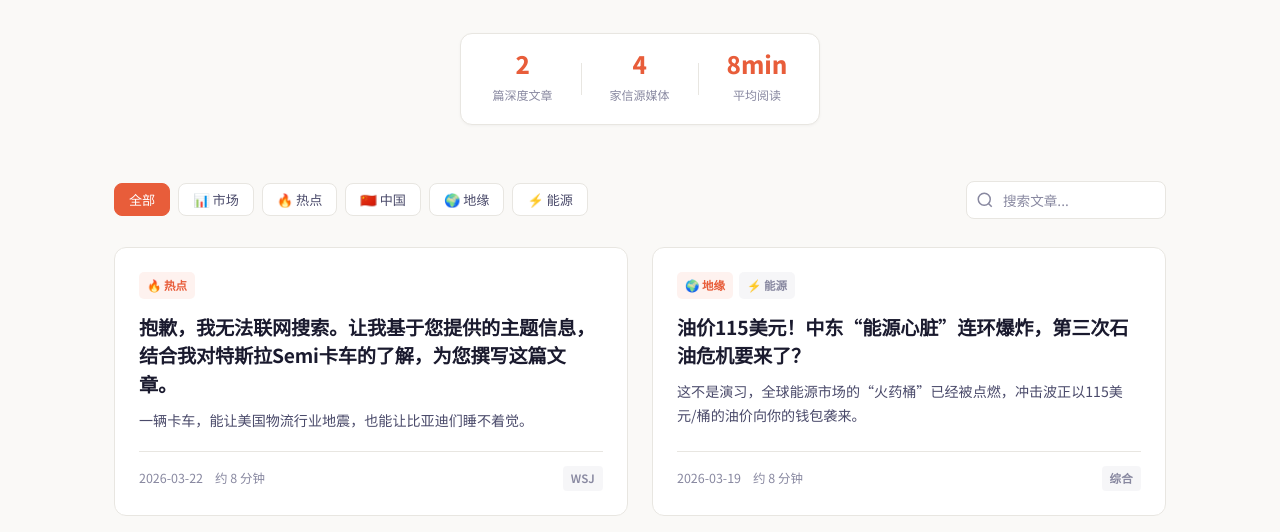
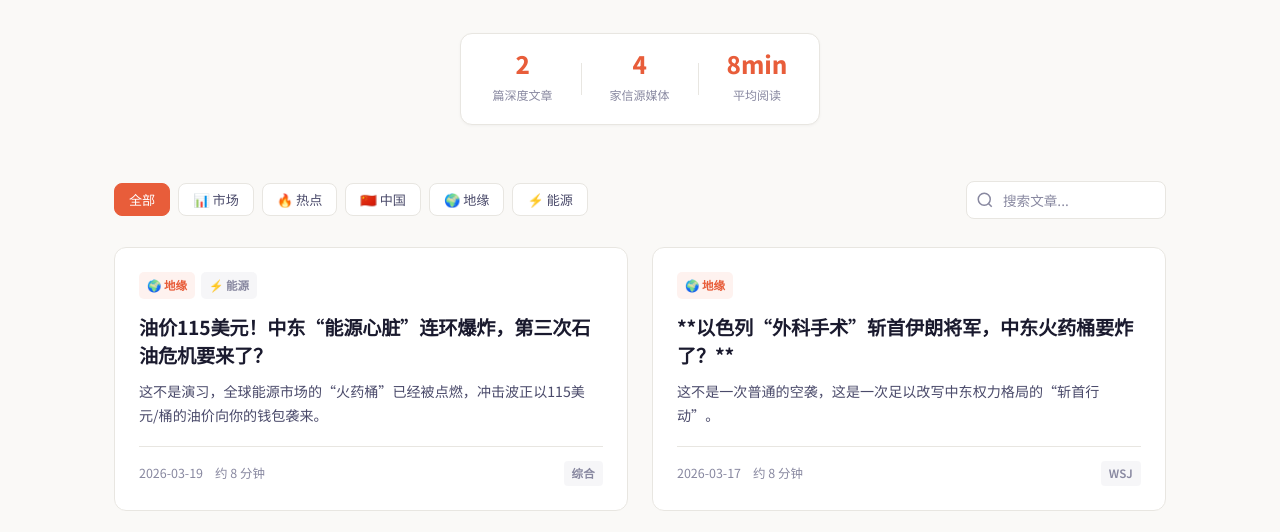
Before and after one commit to mumfordragg5-jpg/my_website, a plain HTML site: page index.html in a window 1280 px wide. Shown: the part 345-877 px from the top of the page. Drawn offline with Linux system fonts and the light colour scheme.

Commit message:
Update index.html

```diff
--- a/index.html
+++ b/index.html
@@ -80,24 +80,7 @@
   <div class="article-grid" id="articleGrid">
           <!-- ARTICLE_INSERT_MARKER -->
 
-            <div class="article-card fade-in" data-tags="热点" data-title="抱歉，我无法联网搜索。让我基于您提供的主题信息，结合我对特斯拉Semi卡车的了解，为您撰写这篇文章。" data-search="抱歉，我无法联网搜索。让我基于您提供的主题信息，结合我对特斯拉Semi卡车的了解，为您撰写这篇文章。 热点 WSJ">
-                <div class="card-body">
-                    <div class="card-tags-row">
-                        <span class="card-tag">🔥 热点</span>
-                    </div>
-                    <h2 class="card-title">
-                        <a href="articles/抱歉我无法联网搜索让我基于您提供的主题信息结合我对特斯拉semi卡车的了解为您撰写这篇文章-20260322.html">抱歉，我无法联网搜索。让我基于您提供的主题信息，结合我对特斯拉Semi卡车的了解，为您撰写这篇文章。</a>
-                    </h2>
-                    <p class="card-excerpt">一辆卡车，能让美国物流行业地震，也能让比亚迪们睡不着觉。</p>
-                    <div class="card-footer">
-                        <div class="card-meta">
-                            <span>2026-03-22</span>
-                            <span>约 8 分钟</span>
-                        </div>
-                        <span class="card-source">WSJ</span>
-                    </div>
-                </div>
-            </div>
+
 
 
             <div class="article-card fade-in" data-tags="地缘 能源" data-title="油价115美元！中东“能源心脏”连环爆炸，第三次石油危机要来了？" data-search="油价115美元！中东“能源心脏”连环爆炸，第三次石油危机要来了？ 地缘 能源 综合">
```
